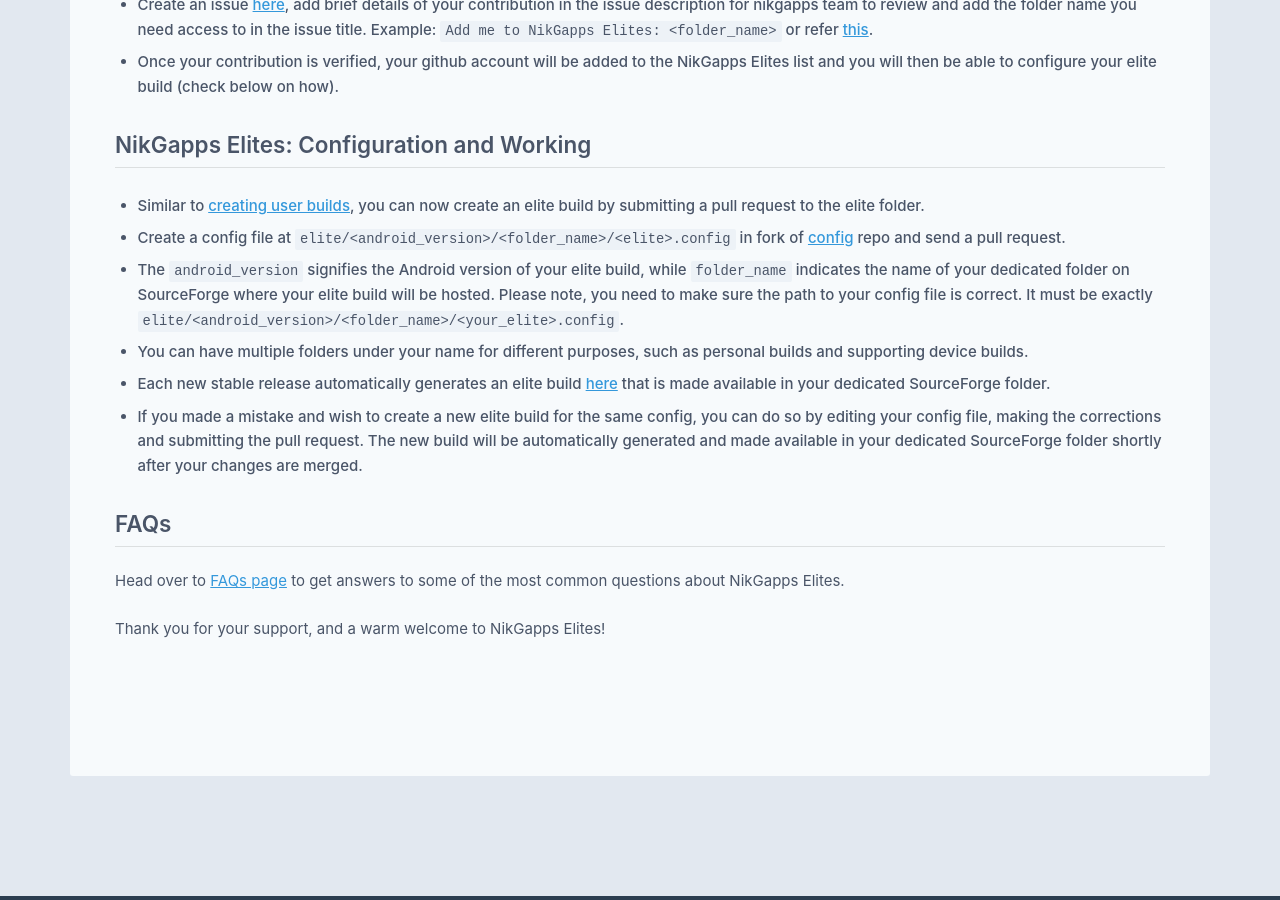
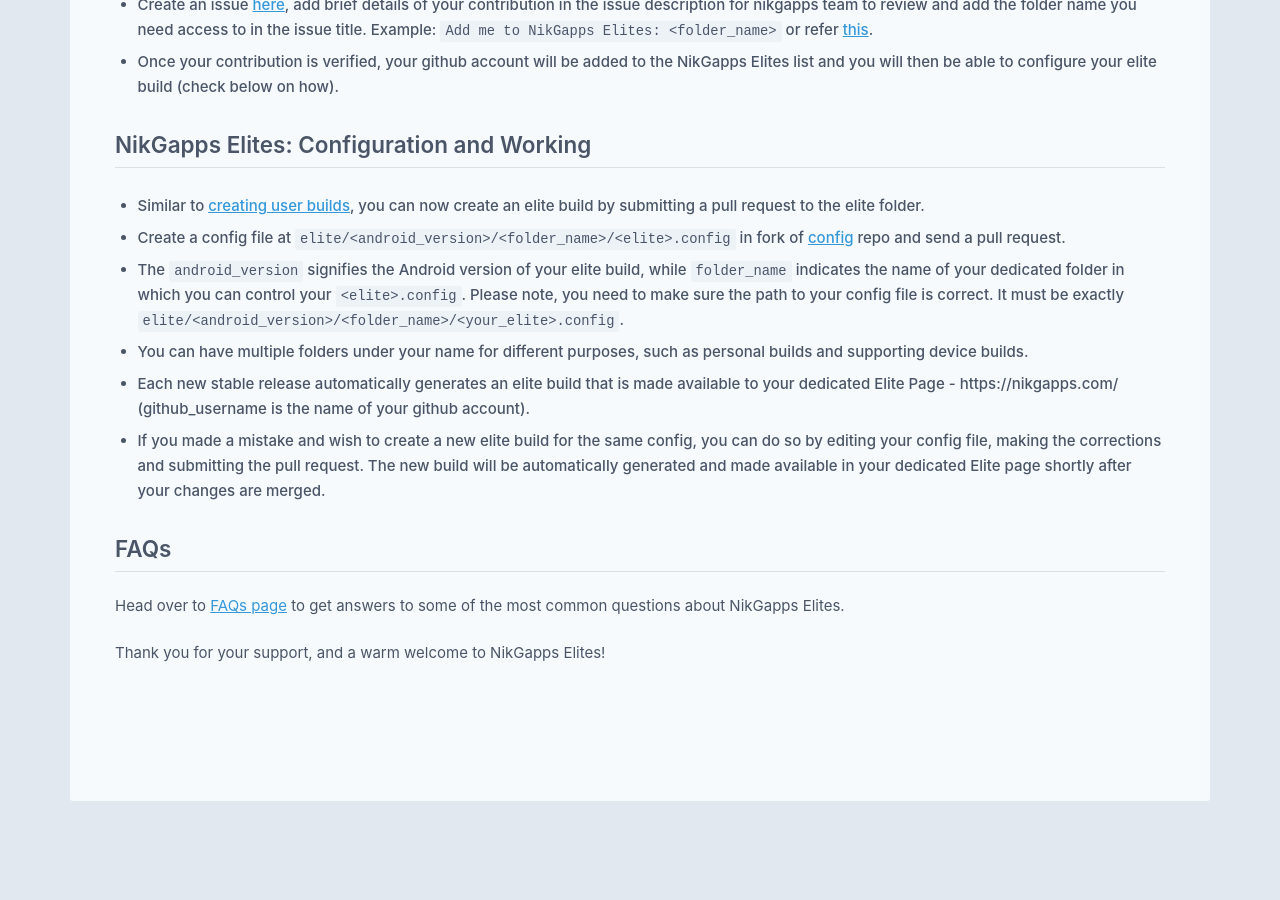
Before and after one commit to nikgapps/nikgapps.github.io, a Jekyll site: the page built from _posts/2023-06-08-NikGapps-Elites.md, in a window 1280 px wide and 900 px high, scrolled down 1835 px. Built offline with Jekyll 4.4.1, drawn with Linux system fonts in a browser that asks for light colours; some web fonts are replaced; some of the changed text lies outside the part shown.

Commit message:
Update Elite blog to accomodate new changes

```diff
--- a/_posts/2023-06-08-NikGapps-Elites.md
+++ b/_posts/2023-06-08-NikGapps-Elites.md
@@ -22,7 +22,7 @@
 - **Highly Compressed Zip Files**: Saving your data and speeding up downloads.
 - **Signed Zips**: Ensuring a secure and reliable NikGapps experience.
 - **Consistent Releases**: A personalized build automatically created with every stable release. No need for manual custom build requests, saving your time.
-- **Exclusive Folder on Sourceforge**: A dedicated folder for your personalized builds on Sourceforge.
+- **Exclusive Elite page on NikGapps page**: A dedicated page for your personalized builds on nikgapps website.
 - **Personally Validated Builds**: Ensuring packages don’t conflict for a seamless user experience, you don't run into errors while flashing the builds just because the chosen combination of pacakges wasn't right.
 - **Device Specific Builds**: Rom Devs can establish a device specific folder for their ROM depending on the configuration of the device, allowing users to download a build tailored to their device. Instead of suggesting separate NikGapps core and addons, Rom Devs can recommend a single `NikGapps-DeviceName-arm64-1x-YYYYMMDD-signed.zip` file with all components included.
 - **Name in the Recovery**: A special badge of honor.
@@ -51,10 +51,10 @@
 
 - Similar to [creating user builds](https://github.com/nikgapps/config), you can now create an elite build by submitting a pull request to the elite folder.
 - Create a config file at `elite/<android_version>/<folder_name>/<elite>.config` in fork of [config](https://github.com/nikgapps/config) repo and send a pull request.
-- The `android_version` signifies the Android version of your elite build, while `folder_name` indicates the name of your dedicated folder on SourceForge where your elite build will be hosted. Please note, you need to make sure the path to your config file is correct. It must be exactly `elite/<android_version>/<folder_name>/<your_elite>.config`.
+- The `android_version` signifies the Android version of your elite build, while `folder_name` indicates the name of your dedicated folder in which you can control your `<elite>.config`. Please note, you need to make sure the path to your config file is correct. It must be exactly `elite/<android_version>/<folder_name>/<your_elite>.config`.
 - You can have multiple folders under your name for different purposes, such as personal builds and supporting device builds.
-- Each new stable release automatically generates an elite build [here](https://sourceforge.net/projects/nikgapps/files/Elite-Releases/) that is made available in your dedicated SourceForge folder.
-- If you made a mistake and wish to create a new elite build for the same config, you can do so by editing your config file, making the corrections and submitting the pull request. The new build will be automatically generated and made available in your dedicated SourceForge folder shortly after your changes are merged.
+- Each new stable release automatically generates an elite build that is made available to your dedicated Elite Page - https://nikgapps.com/<github_username> (github_username is the name of your github account).
+- If you made a mistake and wish to create a new elite build for the same config, you can do so by editing your config file, making the corrections and submitting the pull request. The new build will be automatically generated and made available in your dedicated Elite page shortly after your changes are merged.
 
 ## FAQs
 
```
